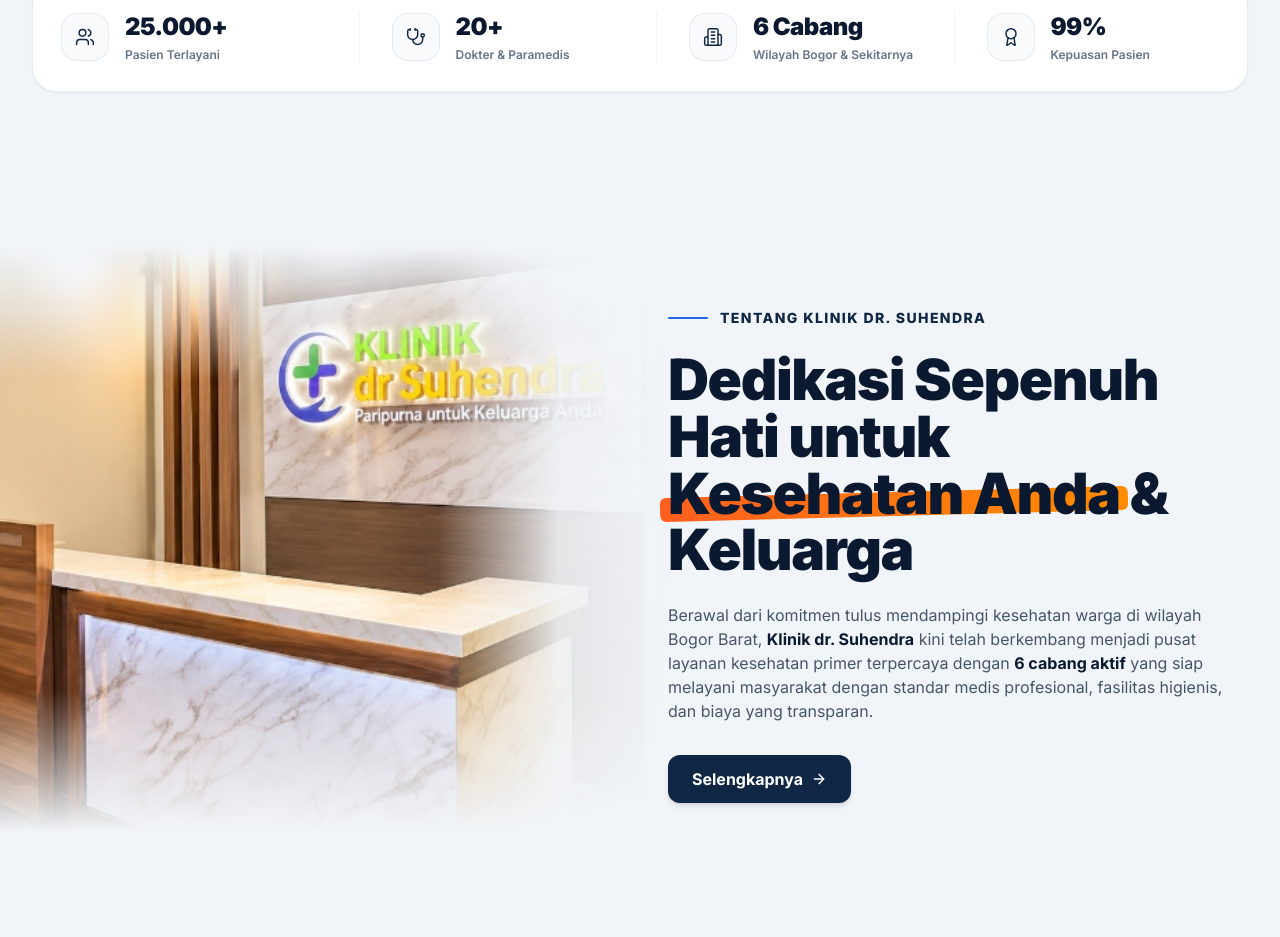
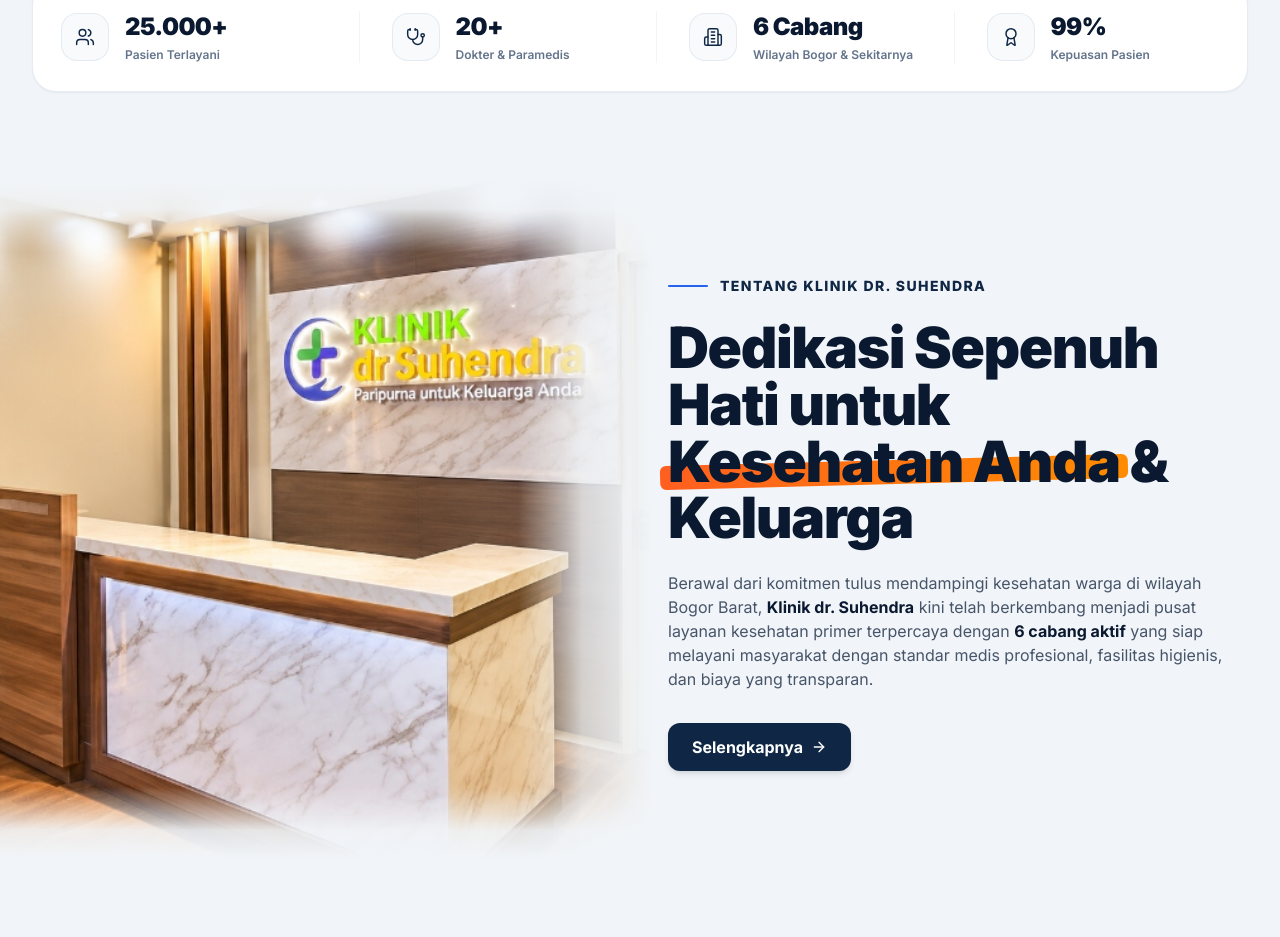
Before and after one commit to anvieo-com/landing-page-klinik-dr-suhendra, a Next.js app: page / in a window 1280 px wide. Shown: the part 860-1797 px from the top of the page. Built offline with nearby package versions, Linux system fonts and the light colour scheme.

Commit message:
style(about): compact top & bottom shading with denser solid gray edges on clinic image

```diff
--- a/components/AboutSectionHome.jsx
+++ b/components/AboutSectionHome.jsx
@@ -7,10 +7,10 @@ import { ArrowRight } from 'lucide-react';
 
 export default function AboutSectionHome() {
   return (
-    <section id="tentang" className="relative bg-slate-100 overflow-hidden py-24 sm:py-28 lg:py-36">
+    <section id="tentang" className="relative bg-slate-100 overflow-hidden py-20 sm:py-24 lg:py-28">
 
       {/* 1. Background Image Layer on Left - Menempel dari batas atas (top-0) hingga batas bawah (bottom-0) */}
-      <div className="absolute top-0 bottom-0 left-0 w-full lg:w-[56%] xl:w-[53%] h-[420px] sm:h-[480px] lg:h-full overflow-hidden z-0 pointer-events-none">
+      <div className="absolute top-0 bottom-0 left-0 w-full lg:w-[56%] xl:w-[53%] h-[380px] sm:h-[440px] lg:h-full overflow-hidden z-0 pointer-events-none">
         <div className="relative w-full h-full">
           <Image
             src="/assets/tentang-klinik-suhendra.jpg"
@@ -21,14 +21,14 @@ export default function AboutSectionHome() {
           />
         </div>
 
-        {/* Shading Atas: Sangat pekat dari dasar slate-100 agar garis batas atas foto tertutup sempurna */}
-        <div className="absolute inset-x-0 top-0 h-32 sm:h-44 lg:h-56 bg-gradient-to-b from-slate-100 via-slate-100 via-40% to-transparent z-[1]" />
+        {/* Shading Atas: Tebal solid di ujung tepi tanpa terlalu lebar */}
+        <div className="absolute inset-x-0 top-0 h-16 sm:h-20 lg:h-24 bg-gradient-to-b from-slate-100 from-25% via-slate-100/90 via-55% to-transparent z-[1]" />
 
-        {/* Shading Bawah: Sangat pekat dari dasar slate-100 agar garis batas bawah foto tertutup sempurna */}
-        <div className="absolute inset-x-0 bottom-0 h-36 sm:h-48 lg:h-64 bg-gradient-to-t from-slate-100 via-slate-100 via-45% to-transparent z-[1]" />
+        {/* Shading Bawah: Tebal solid di ujung tepi tanpa terlalu lebar */}
+        <div className="absolute inset-x-0 bottom-0 h-16 sm:h-20 lg:h-24 bg-gradient-to-t from-slate-100 from-25% via-slate-100/90 via-55% to-transparent z-[1]" />
 
-        {/* Shading Kanan: Membaur anggun ke latar abu-abu teks di sebelah kanan */}
-        <div className="absolute inset-y-0 right-0 w-32 sm:w-44 lg:w-60 bg-gradient-to-r from-transparent via-slate-100/90 via-50% to-slate-100 z-[1]" />
+        {/* Shading Kanan: Membaur anggun ke latar abu-abu teks di sebelah kanan secara proporsional */}
+        <div className="absolute inset-y-0 right-0 w-24 sm:w-32 lg:w-40 bg-gradient-to-r from-transparent via-slate-100/80 via-40% to-slate-100 to-85% z-[1]" />
       </div>
 
       <div className="max-w-7xl mx-auto px-4 sm:px-6 lg:px-8 relative z-10">
```
